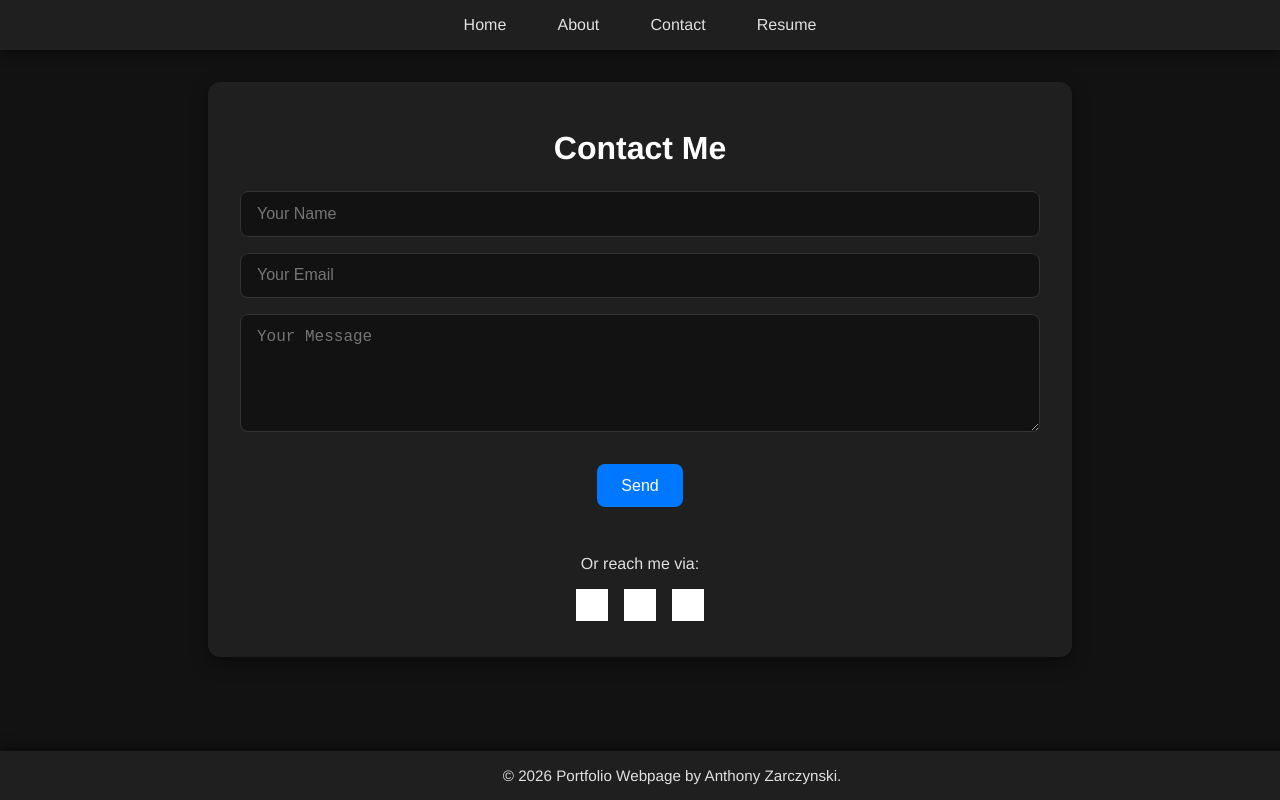
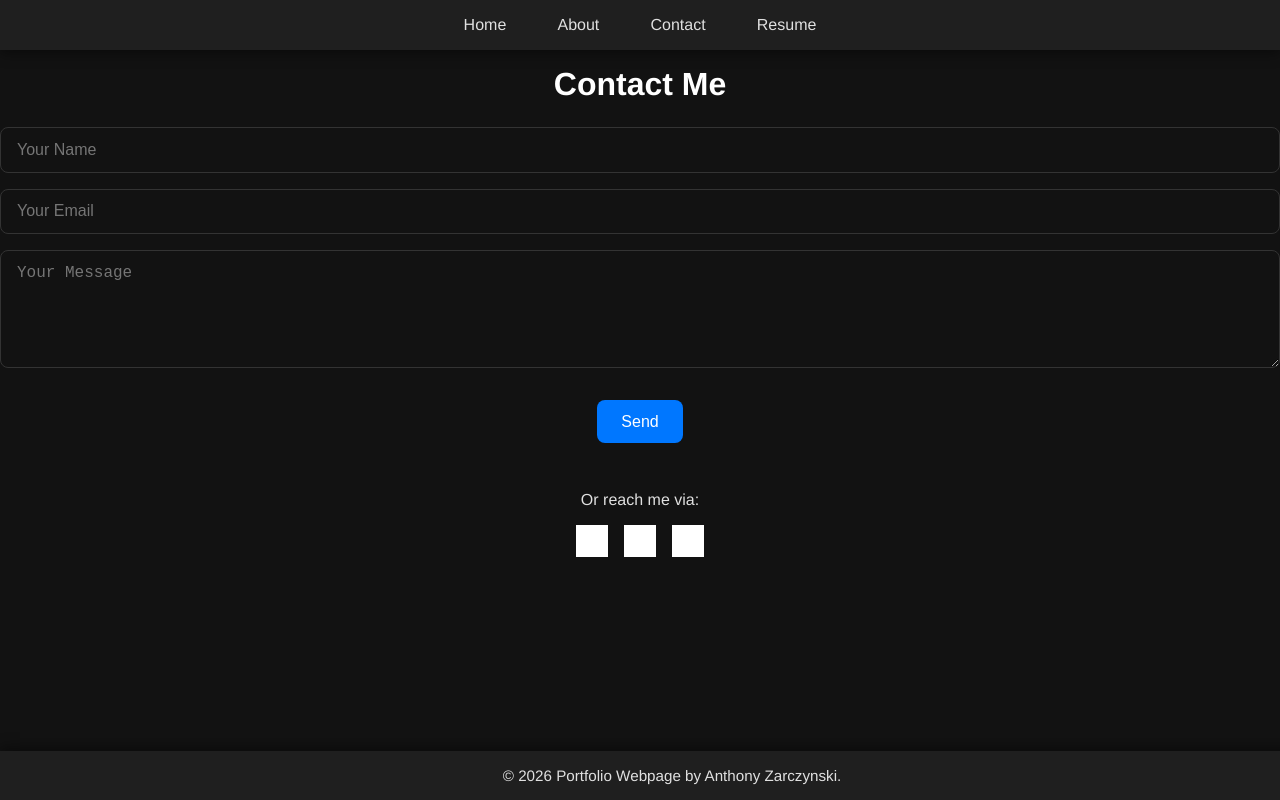
Before and after one commit to an677531/AnthonyPortfolio, a React (Create React App) app: page /contact in a window 1280 px wide. Shown: the top 800 px of the page. Built offline with nearby package versions, Linux system fonts and the light colour scheme; grey boxes are pictures that could not be loaded.

Commit message:
Motion fix

```diff
--- a/src/pages/About.js
+++ b/src/pages/About.js
@@ -1,15 +1,8 @@
 import React from 'react';
-import { motion } from 'framer-motion';
 //about me page also uses the most basic transitions identical to others and uses basic tags seen in html to create a text based page about me.
 function About() {
   return (
-    <motion.section
-      className="about"
-      initial={{ opacity: 0, y: 40 }}
-      animate={{ opacity: 1, y: 0 }}
-      exit={{ opacity: 0, y: -40 }}
-      transition={{ duration: 0.3 }}
-    >
+    <div>
       <h2>About Me</h2>
       <p>
         I’m a Digital Media student at the University of Central Florida, specializing in web and interactive media. I focus on front-end development and UI/UX design, with an emphasis on building clean, responsive, and accessible digital experiences.
@@ -36,7 +29,7 @@ function About() {
           <strong>Visual Design Skills:</strong> Autodesk Maya, AutoCAD, Revit, Inventor, Fusion 360
         </li>
       </ul>
-    </motion.section>
+    </div>
   );
 }
 
--- a/src/pages/Contact.js
+++ b/src/pages/Contact.js
@@ -1,5 +1,5 @@
 import React, { useState } from 'react';
-import { motion } from 'framer-motion';
+
 
 function Contact() {
   const [formData, setFormData] = useState({
@@ -53,13 +53,7 @@ function Contact() {
   };
 //adding in basic animations and displaying the page content including a form that makes use of the functions responsible for submiting form logic required for this assignment.
   return (
-    <motion.section
-      className="contact"
-      initial={{ opacity: 0, y: 40 }}
-      animate={{ opacity: 1, y: 0 }}
-      exit={{ opacity: 0, y: -40 }}
-      transition={{ duration: 0.3 }}
-    >
+    <div>
       <h2 className="contact-title">Contact Me</h2>
       <form onSubmit={handleSubmit} className="contact-form">
         <input
@@ -98,7 +92,7 @@ function Contact() {
         <a href="mailto:anthonyzarczynski@gmail.com"><img src="https://cdn-icons-png.flaticon.com/512/646/646135.png" alt="Email"/></a>
         <a href="https://www.linkedin.com/in/anthony-zarczynski-720340314/"><img src="https://cdn-icons-png.flaticon.com/512/3536/3536505.png" alt="LinkedIn"/></a>
       </div>
-    </motion.section>
+    </div>
   );
 }
 
--- a/src/pages/Projects.js
+++ b/src/pages/Projects.js
@@ -30,7 +30,6 @@ function Projects () {
   );
 
   let portfolioPage = (
-
       <div className="project-display">
         <button onClick={() => getPage("home")}>Go Back</button>
         <h3>{selectedProject.title}</h3>
```
